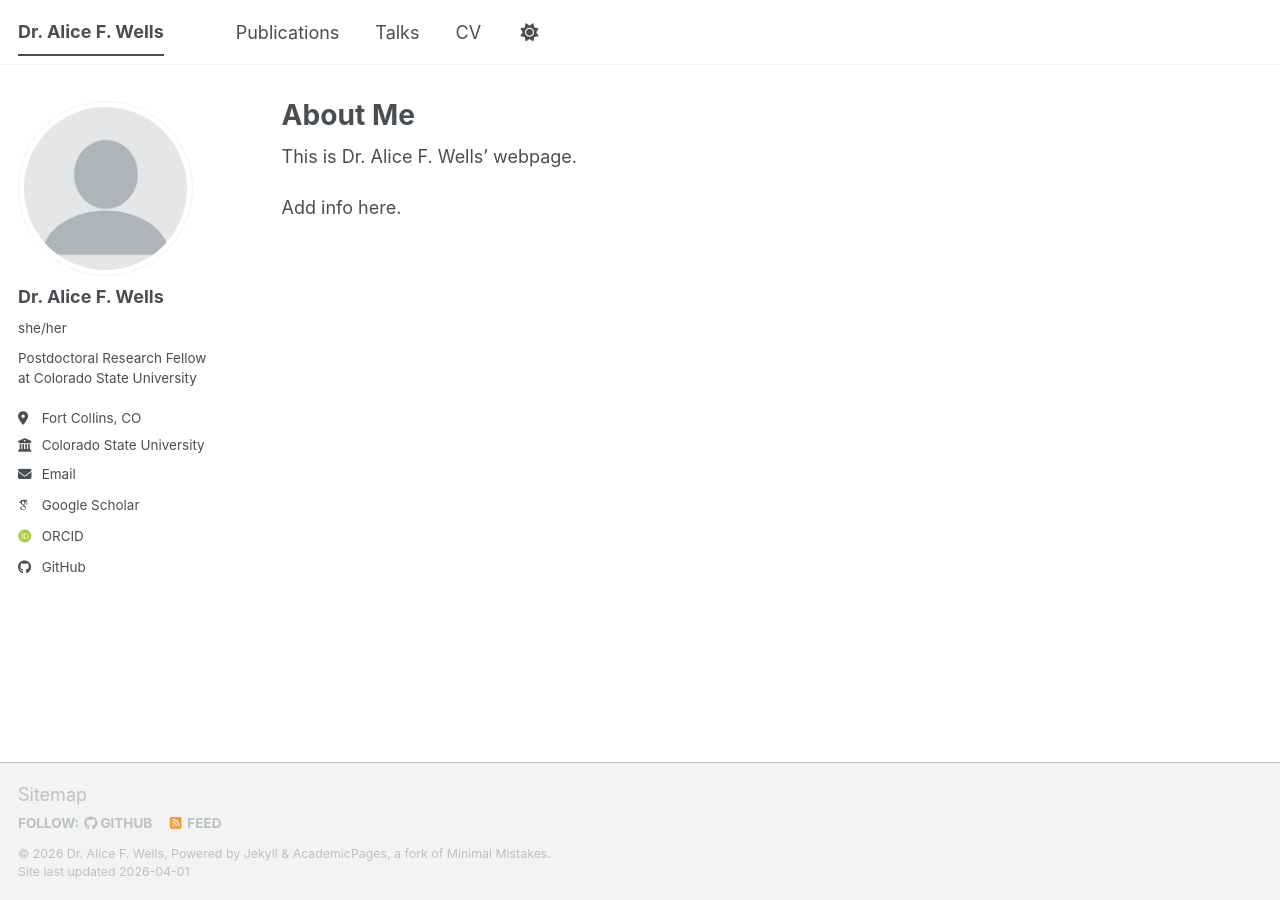
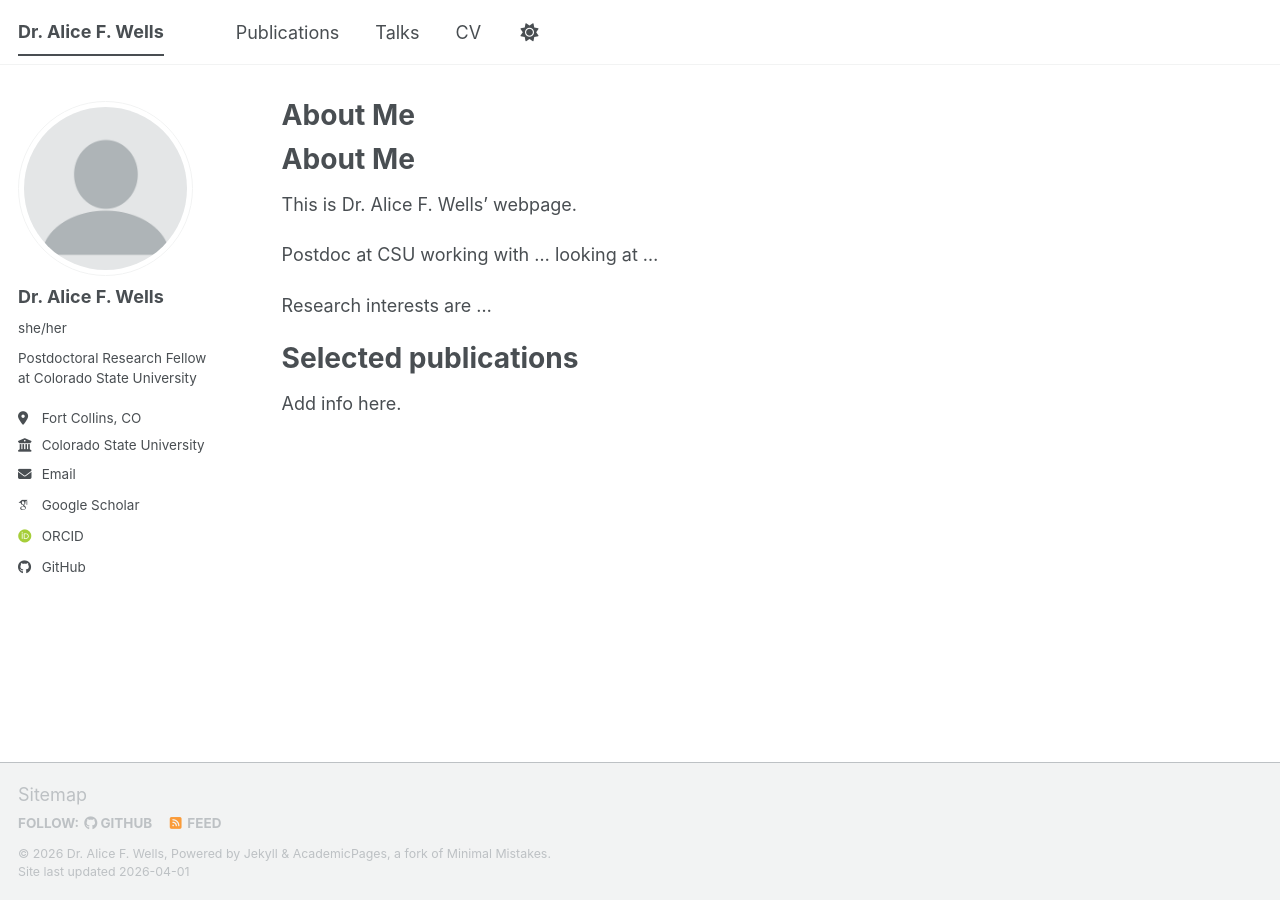
Before and after one commit to awells96/awells96.github.io, a Jekyll site: the page built from _pages/about.md, in a window 1280 px wide. Built offline with Jekyll 4.4.1, drawn with Linux system fonts in a browser that asks for light colours; some web fonts are replaced; a script bundle is joined from its source files by our own code; library files that are not in the unit come from our copies.

Commit message:
Update About page with personal and research details
Added personal information and research interests to the About page.

```diff
--- a/_pages/about.md
+++ b/_pages/about.md
@@ -7,6 +7,15 @@ redirect_from:
   - /about.html
 ---
 
+# About Me
+
 This is Dr. Alice F. Wells' webpage.
 
+Postdoc at CSU working with ... looking at ...
+
+Research interests are ...
+
+
+# Selected publications
+
 Add info here.
```
